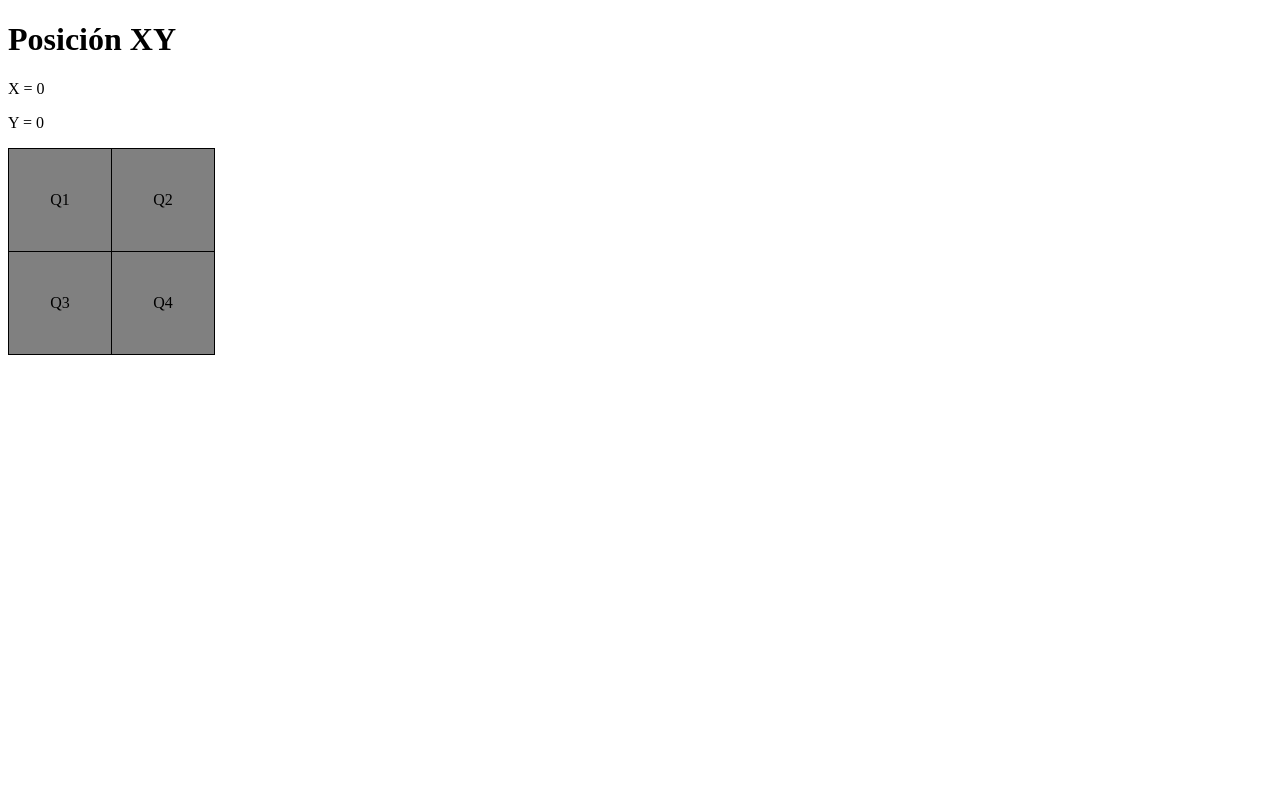
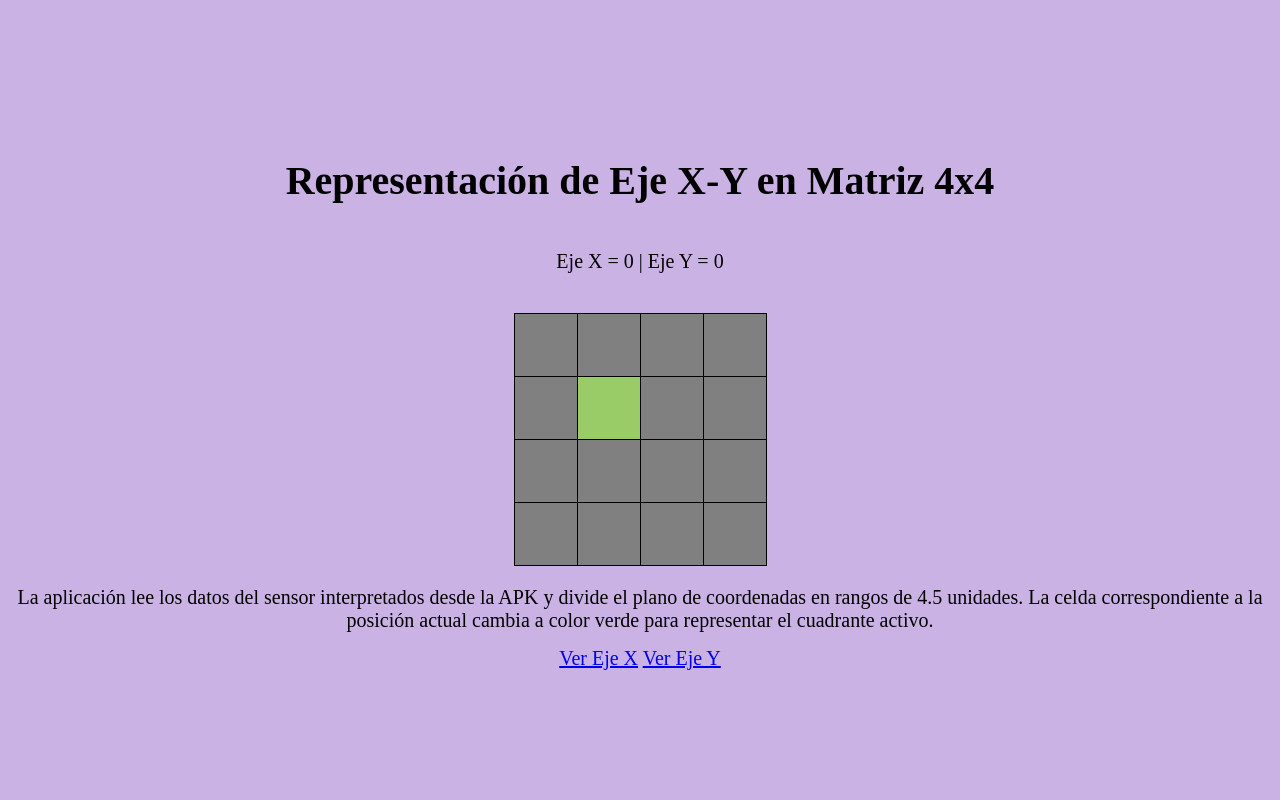
Before and after one commit to Velcy-a/l401-velcyasseh2, a Flask app: page / in a window 1280 px wide. Run offline with Flask 3, Linux system fonts and the light colour scheme; data that the repository does not hold is empty.

Commit message:
Personalizacion con matrix 4v4, vision eje x-y por separado

```diff
--- a/app.py
+++ b/app.py
@@ -1,31 +1,41 @@
 from flask import Flask, render_template
 import socket
+
 app = Flask(__name__)
-HOST = "172.20.10.2"	## Ip del servidor
-PORT = 12345			## Puerto del servidor
+HOST = "192.168.101.4"
+PORT = 12345
 
 def leer_sensor():
     try:
         with socket.socket(socket.AF_INET, socket.SOCK_STREAM) as s:
             s.connect((HOST, PORT))
             data = s.recv(1024).decode().strip()
-            print("RECIBIDO:", data)
             ejeX, ejeY = data.split(',')
             ejeX = float(ejeX.replace('X:', ''))
             ejeY = float(ejeY.replace('Y:', ''))
             return ejeX, ejeY
-
     except Exception as e:
         print("ERROR:", e)
         return 0, 0
 
 @app.route('/')
 def index():
-    ejeY, ejeX = leer_sensor() #órden ejes.
-    return render_template(
-        'index.html',
-        ejeX=ejeX,
-        ejeY=ejeY
-    )
+    ejeY, ejeX = leer_sensor()
+    return render_template('index.html', ejeX=ejeY, ejeY=ejeX)
+
+# --- NUEVA RUTA PARA EL EJE X ---
+@app.route('/ejex')
+def vista_x():
+    ejeY, ejeX = leer_sensor()
+    return render_template('ejex.html', ejeX=ejeY)
+
+# --- NUEVA RUTA PARA EL EJE Y ---
+@app.route('/ejey')
+def vista_y():
+    ejeY, ejeX = leer_sensor()
+    return render_template('ejey.html', ejeY=ejeX)
+
 if __name__ == '__main__':
     app.run(host='0.0.0.0', port=5000, debug=True)
+if __name__ == '__main__':
+    app.run(host='0.0.0.0', port=5000, debug=True)
--- a/templates/index.html
+++ b/templates/index.html
@@ -1,65 +1,94 @@
 <!DOCTYPE html>
-<html>
+<html lang="es">
+<head>
+    <meta charset="UTF-8">
+    <meta http-equiv="refresh" content="2">
+    <title>Matriz de X-Y 4x4 por Jaime Fuentes</title>
+    <style>
+        #hoja {
+            background-color: rgb(153, 102, 204, 0.5);
+            font-size: 20px;
+            font-family: "Times New Roman", cursive;
+            display: flex;
+            flex-direction: column;
+            justify-content: center;
+            align-items: center;
+            min-height: 100vh;
+            margin: 0;
+        }
 
-<head>
- <meta http-equiv="refresh" content="2"></meta>
-<style>
-	#tabla{border-collapse:collapse;
-		}
-	#q1,#q2,#q3,#q4{	/*Varios id con mismas características*/
-		width:100px;
-		height:100px;
-		border:1px solid black;
-		text-align:center;
-		}
-	#q1{background-color:	/*Cuadrante 1*/
-		{% if ejeX > 0 and ejeY > 0 %}
-			lightblue;
-		{% else %}
-			gray;
-		{% endif %}
-		}
-	#q2{background-color:	/*Cuadrante 2*/
-		{% if ejeX > 0 and ejeY < 0 %}
-			lightblue;
-		{% else %}
-			gray;
-		{% endif %}
-		}
-	#q3{background-color:	/*Cuadrante 3*/
-		{% if ejeX < 0 and ejeY > 0 %}
-			lightblue;
-		{% else %}
-			gray;
-		{% endif %}
-		}
-	#q4{background-color:	/*Cuadrante 4*/
-		{% if ejeX < 0 and ejeY < 0 %}
-			lightblue;
-		{% else %}
-			gray;
-		{% endif %}
-		}
-</style>
+        #tabla {
+            border-collapse: collapse;
+            margin-top: 20px;
+        }
 
+        #c1, #c2, #c3, #c4, #c5, #c6, #c7, #c8,
+        #c9, #c10, #c11, #c12, #c13, #c14, #c15, #c16 {
+            width: 60px;
+            height: 60px;
+            border: 1px solid black;
+            text-align: center;
+            vertical-align: middle;
+        }
+
+
+        #descripcion {
+            text-align: center;
+            max-width: 1600px;
+            margin-bottom: 15px;
+        }
+
+
+        /* Fila 1 (Fila 1: Y > 4.5) */
+        #c1 { background-color: {% if ejeX >= 4.5 and ejeY > 4.5 %} #99cc66 {% else %} gray {% endif %}; }
+        #c2 { background-color: {% if ejeX >= 0 and ejeX < 4.5 and ejeY > 4.5 %} #99cc66 {% else %} gray {% endif %}; }
+        #c3 { background-color: {% if ejeX >= -4.5 and ejeX < 0 and ejeY > 4.5 %} #99cc66 {% else %} gray {% endif %}; }
+        #c4 { background-color: {% if ejeX < -4.5 and ejeY > 4.5 %} #99cc66 {% else %} gray {% endif %}; }
+
+        /* Fila 2(Fila: 0 <= Y < 4.5) */
+        #c5 { background-color: {% if ejeX >= 4.5 and ejeY >= 0 and ejeY < 4.5 %} #99cc66 {% else %} gray {% endif %}; }
+        #c6 { background-color: {% if ejeX >= 0 and ejeX < 4.5 and ejeY >= 0 and ejeY < 4.5 %} #99cc66 {% else %} gray {% endif %}; }
+        #c7 { background-color: {% if ejeX >= -4.5 and ejeX < 0 and ejeY >= 0 and ejeY < 4.5 %} #99cc66 {% else %} gray {% endif %}; }
+        #c8 { background-color: {% if ejeX < -4.5 and ejeY >= 0 and ejeY < 4.5 %} #99cc66 {% else %} gray {% endif %}; }
+
+        /* Fila 3 (Fila 3: -4.5 <= Y < 0) */
+        #c9 { background-color: {% if ejeX >= 4.5 and ejeY >= -4.5 and ejeY < 0 %} #99cc66 {% else %} gray {% endif %}; }
+        #c10 { background-color: {% if ejeX >= 0 and ejeX < 4.5 and ejeY >= -4.5 and ejeY < 0 %} #99cc66 {% else %} gray {% endif %}; }
+        #c11 { background-color: {% if ejeX >= -4.5 and ejeX < 0 and ejeY >= -4.5 and ejeY < 0 %} #99cc66 {% else %} gray {% endif %}; }
+        #c12 { background-color: {% if ejeX < -4.5 and ejeY >= -4.5 and ejeY < 0 %} #99cc66 {% else %} gray {% endif %}; }
+
+        /* Fila 4 (Fila 4: Y < -4.5) */
+        #c13 { background-color: {% if ejeX >= 4.5 and ejeY < -4.5 %} #99cc66 {% else %} gray {% endif %}; }
+        #c14 { background-color: {% if ejeX >= 0 and ejeX < 4.5 and ejeY < -4.5 %} #99cc66 {% else %} gray {% endif %}; }
+        #c15 { background-color: {% if ejeX >= -4.5 and ejeX < 0 and ejeY < -4.5 %} #99cc66 {% else %} gray {% endif %}; }
+        #c16 { background-color: {% if ejeX < -4.5 and ejeY < -4.5 %} #99cc66 {% else %} gray {% endif %}; }
+    </style>
 </head>
-<body>
 
-<h1>Posición XY</h1>
+<body id="hoja">
 
-<p>X = {{ ejeX }}</p>
-<p>Y = {{ ejeY }}</p>
+    <h1>Representación de Eje X-Y en Matriz 4x4</h1>
 
-<table id="tabla">
-<tr id="cuadros">
-    <td id="q1">Q1</td>
-    <td id="q2">Q2</td>
-</tr>
-<tr>
-    <td id="q3">Q3</td>
-    <td id="q4">Q4</td>
-</tr>
-</table>
+
+
+    <p>Eje X = {{ ejeX }} | Eje Y = {{ ejeY }}</p>
+
+    <table id="tabla">
+        <tr><td id="c1"></td><td id="c2"></td><td id="c3"></td><td id="c4"></td></tr>
+        <tr><td id="c5"></td><td id="c6"></td><td id="c7"></td><td id="c8"></td></tr>
+        <tr><td id="c9"></td><td id="c10"></td><td id="c11"></td><td id="c12"></td></tr>
+        <tr><td id="c13"></td><td id="c14"></td><td id="c15"></td><td id="c16"></td></tr>
+    </table>
+
+	<p id="descripcion">
+        La aplicación lee los datos del sensor interpretados desde la APK y divide el plano de coordenadas en rangos de 4.5 unidades.
+        La celda correspondiente a la posición actual cambia a color verde para representar el cuadrante activo.
+    </p>
+
+<nav id="menu-navegacion">
+    <a id="link-principal" href="/ejex">Ver Eje X</a>
+    <a id="link-alternativo" href="/ejey">Ver Eje Y</a>
+</nav>
 
 </body>
 </html>
```
Also changed, not shown: templates/ejex.html (added, +87 -0 lines), templates/ejey.html (added, +85 -0 lines).
